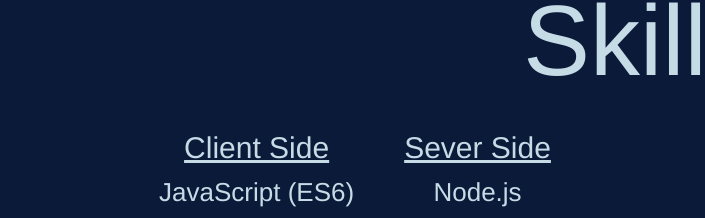
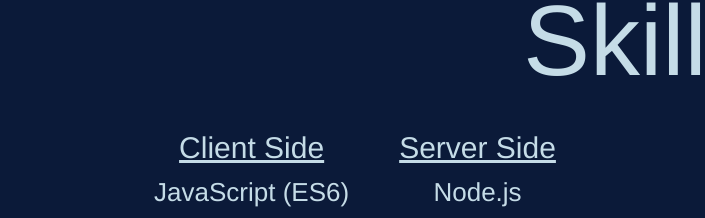
Before and after one commit to sean-r-martin/sean-r-martin.github.io, a website: page public/index.html in a window 1280 px wide. Shown: the part 1732-1950 px from the top of the page, 0-705 px from the left. Drawn offline with Linux system fonts and the light colour scheme; a web font is replaced by a local one.

Commit message:
corrected spelling error

```diff
--- a/public/index.html
+++ b/public/index.html
@@ -54,7 +54,7 @@
                                 <h1 class="skill-list-title">Client Side</h1>
                             </div>
                             <div id="serverside-skills">
-                                <h1 class="skill-list-title">Sever Side</h1>
+                                <h1 class="skill-list-title">Server Side</h1>
                             </div>
                         </div>
                         <div class="col-xs-12 col-md-6">
```
